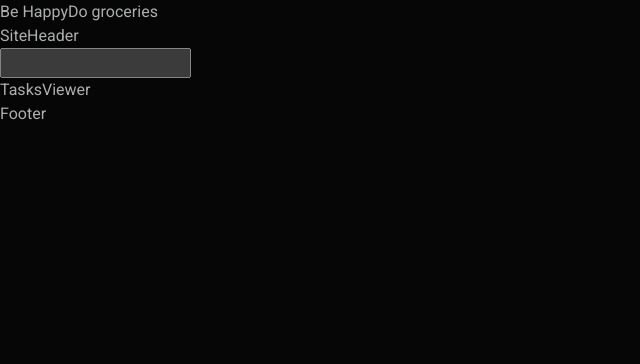
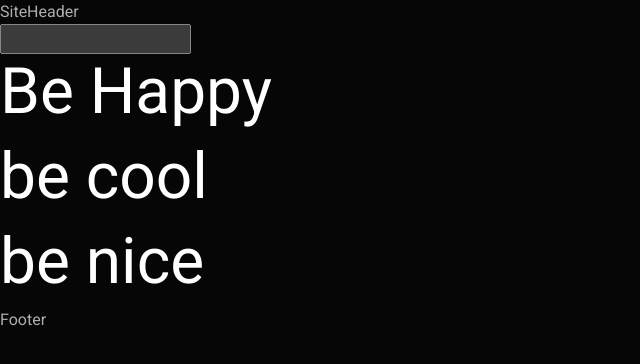
Before and after one commit to 4GeeksAcademy/arroyostack-to-do-fetch, a React (Vite) app: page / in a window 1280 px wide. Shown: the top 364 px of the page, without its empty margins (0-640 px from the left). Built offline with nearby package versions, Linux system fonts and the light colour scheme; data requests are answered from the project's data file.

Commit message:
Feat Add Task implemented

```diff
--- a/data/db.json
+++ b/data/db.json
@@ -5,8 +5,12 @@
       "id": 2
     },
     {
-            "body": "Do groceries",
-            "id": 2
+      "body": "be cool",
+      "id": "017a7ed2-1c86-6a0d-d802-eedfcc35b3de"
+    },
+    {
+      "body": "be nice",
+      "id": "d31bdb0e-4296-6f41-bf39-c5edde000ff4"
     }
   ]
 }
--- a/package.json
+++ b/package.json
@@ -13,7 +13,7 @@
     "json-server": "^0.17.3",
     "react": "^18.2.0",
     "react-dom": "^18.2.0",
-    "uuidv4": "^6.2.13"
+    "react-uuid": "^2.0.0"
   },
   "devDependencies": {
     "@types/react": "^18.2.14",
--- a/src/App.jsx
+++ b/src/App.jsx
@@ -4,33 +4,51 @@ import { InputComponent } from './components/InputComponent';
 import { TasksViewer } from './components/TasksViewer';
 import { Footer } from './components/Footer';
 import { getTasks } from './helpers/getTasks';
-import { v4 as uuid } from 'uuid';
+import uuid from 'react-uuid';
 import { addTask } from './helpers/addTask';
 
 
 const App = () => {
   const [ tasks, setTasks ] = useState([]);
 
-
   useEffect(() => {
     getTasks().then(data => setTasks(data));
 
   }, []);
 
+  const onNewTask = async (task) => {
+    await addTask(task, uuid());
+
+    const response = await getTasks();
+
+    setTasks(response);
+
+  };
+
+  // useEffect(() => {
+  //   getTasks().then(data => setTasks(data));
+  // }, [ onNewTask ]);
 
   return (
     <>
-      { tasks.map((task, i) => task.body) }
+
 
       {/* Header Component */ }
       <SiteHeader />
 
       {/* Input Component */ }
-      <InputComponent />
+      <InputComponent onNewTask={ onNewTask } />
 
       {/* Todos List View Component */ }
-      <TasksViewer />
+      {/* <TasksViewer tasks={ tasks } /> */ }
+      { tasks.length > 0 && tasks.map((task, i) => {
+        return (
+          <div key={ i }>
+            <h1 >{ task.body }</h1>
+          </div>
+        );
 
+      }) }
       {/* Footer */ }
       <Footer />
     </>
--- a/src/components/TasksViewer.jsx
+++ b/src/components/TasksViewer.jsx
@@ -1,5 +1,19 @@
-export const TasksViewer = () => {
+import { useEffect, useState } from "react";
+
+export const TasksViewer = ({ tasks }) => {
+
     return (
-        <div>TasksViewer</div>
+        <>
+
+            { tasks.length > 0 && todos.map((task, i) => {
+                return (
+                    <div key={ i }>
+                        <h1 >{ task.body }</h1>
+                    </div>
+                );
+
+            }) }
+
+        </>
     );
 };
```
Also changed, not shown: 1 other file (tests, documents, lock files or other folders). Lines whose indentation alone changed are shown as unchanged.
